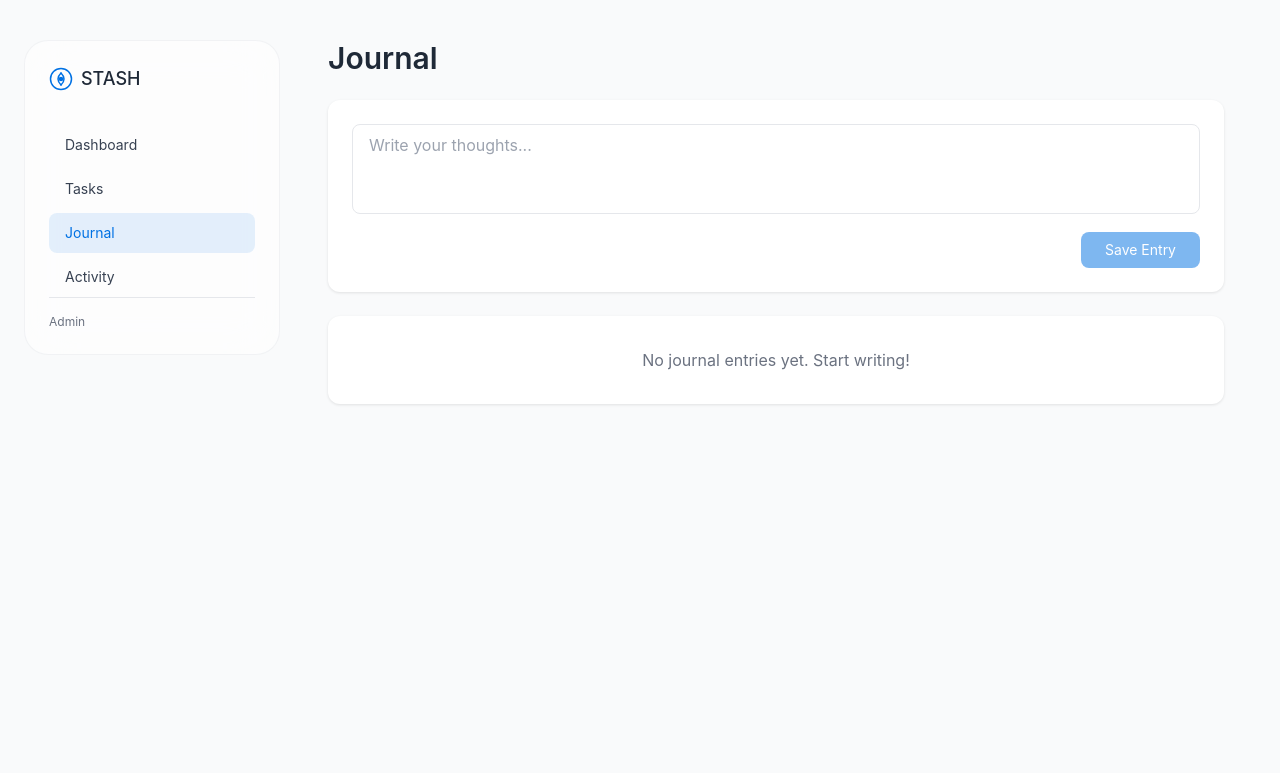
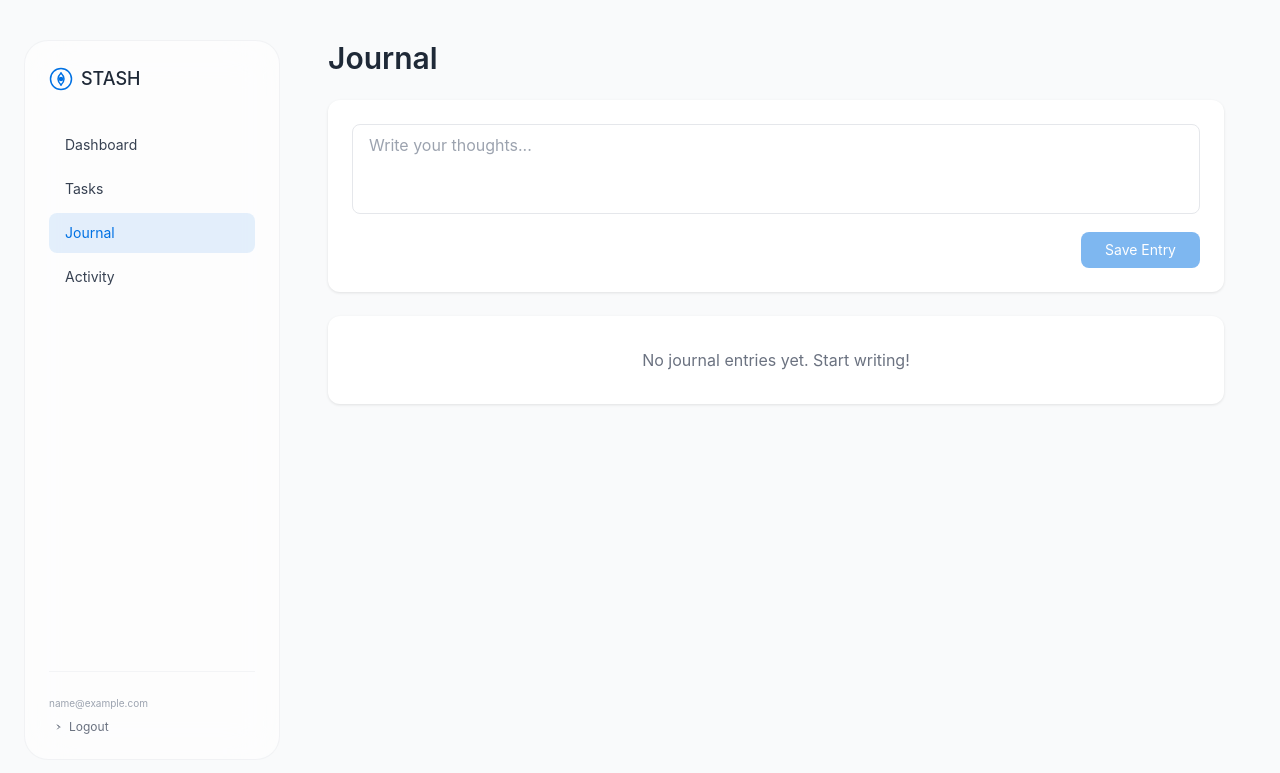
Before and after one commit to MatCodePlay/stash, a FastAPI app: page /journal in a window 1280 px wide. Shown: the top 773 px of the page. Run offline with FastAPI, Linux system fonts and the light colour scheme; the visitor is signed in with stand-in values (Sample User, id 1); data that the repository does not hold is empty; some libraries are stand-ins or nearby versions.

Commit message:
refactor(time): switch timestamps to local timezone
Update Task, Journal, and ActivityLog models to use local time (Europe/Warsaw) for created_at and completed_at fields instead of UTC. Introduce local_now() helper function for consistent timezone handling. Additionally, enhance the sidebar UI to display the current user's email and include a logout link for improved user experience.

```diff
--- a/main.py
+++ b/main.py
@@ -1,8 +1,9 @@
 import logging
 import hashlib
 import secrets
-from datetime import datetime
+from datetime import datetime, timezone
 from pathlib import Path
+from zoneinfo import ZoneInfo
 
 from fastapi import FastAPI, Request, HTTPException, Form, Query
 from fastapi.responses import HTMLResponse, RedirectResponse
@@ -19,6 +20,13 @@ logging.basicConfig(
     handlers=[logging.FileHandler("stash.log"), logging.StreamHandler()],
 )
 logger = logging.getLogger(__name__)
+
+LOCAL_TZ = ZoneInfo("Europe/Warsaw")
+
+
+def local_now():
+    return datetime.now(LOCAL_TZ)
+
 
 DATABASE_URL = "sqlite:///stash.db"
 Base = declarative_base()
@@ -41,7 +49,7 @@ class Task(Base):
     user_id = Column(Integer, index=True)
     content = Column(String)
     is_done = Column(Boolean, default=False)
-    created_at = Column(DateTime, default=datetime.utcnow)
+    created_at = Column(DateTime, default=local_now)
     completed_at = Column(DateTime, nullable=True)
 
 
@@ -50,7 +58,7 @@ class Journal(Base):
     id = Column(Integer, primary_key=True, index=True)
     user_id = Column(Integer, index=True)
     content = Column(Text)
-    created_at = Column(DateTime, default=datetime.utcnow)
+    created_at = Column(DateTime, default=local_now)
 
 
 class ActivityLog(Base):
@@ -58,7 +66,7 @@ class ActivityLog(Base):
     id = Column(Integer, primary_key=True, index=True)
     user_id = Column(Integer, index=True)
     description = Column(String)
-    created_at = Column(DateTime, default=datetime.utcnow)
+    created_at = Column(DateTime, default=local_now)
 
 
 def hash_password(password: str) -> str:
@@ -295,7 +303,7 @@ async def toggle_task(task_id: int, request: Request, page: int = Query(1, ge=1)
     task = db.query(Task).filter(Task.id == task_id).first()
     if task:
         task.is_done = not task.is_done
-        task.completed_at = datetime.utcnow() if task.is_done else None
+        task.completed_at = local_now() if task.is_done else None
         db.commit()
         log_activity(ADMIN_ID, f"Toggled task: {task.content[:30]}")
     per_page = 8
--- a/templates/base.html
+++ b/templates/base.html
@@ -21,7 +21,7 @@
 </head>
 <body class="bg-gray-50 min-h-screen">
     <div class="max-w-7xl mx-auto px-6 py-10 flex gap-12">
-        <aside class="sidebar sticky top-10 h-fit w-64 bg-white/60 backdrop-blur-xl border border-gray-200/50 rounded-3xl p-6 flex flex-col">
+        <aside class="sidebar sticky top-10 h-[calc(100vh-80px)] w-64 bg-white/60 backdrop-blur-xl border border-gray-200/50 rounded-3xl p-6 flex flex-col">
             <div class="flex items-center gap-2 mb-8">
                 <svg class="w-6 h-6" viewBox="0 0 32 32" fill="none" xmlns="http://www.w3.org/2000/svg">
                     <circle cx="16" cy="16" r="14" stroke="#0071e3" stroke-width="2"/>
@@ -43,8 +43,14 @@
                 const activeId = map[path] || 'nav-dashboard';
                 document.getElementById(activeId)?.classList.add('active');
             </script>
-            <div class="mt-auto pt-4 border-t border-gray-200">
-                <p class="text-xs text-gray-500">Admin</p>
+            <div class="mt-auto pt-6 border-t border-gray-100">
+                <p class="text-[10px] text-gray-400 truncate mb-2">{{ request.session.get('email', 'Admin') }}</p>
+                <a href="/logout" class="text-xs text-gray-500 hover:text-red-500 flex items-center gap-2 transition-colors">
+                    <svg class="w-3 h-3" fill="none" stroke="currentColor" viewBox="0 0 24 24">
+                        <path stroke-linecap="round" stroke-linejoin="round" stroke-width="2" d="M17 16l4-4m0 0m-4-4l4 4m-4-4l4 4"/>
+                    </svg>
+                    Logout
+                </a>
             </div>
         </aside>
         <main class="flex-1 max-w-4xl">
```
